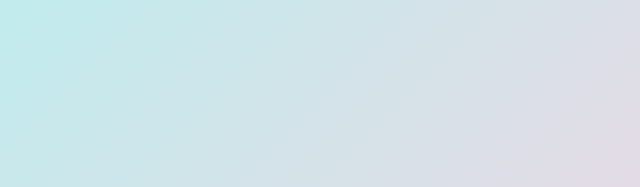
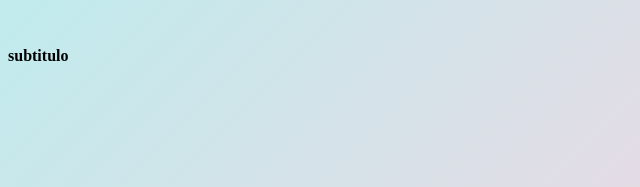
Before and after one commit to natibmanucra/Practica01, a plain HTML site: page index.html in a window 1280 px wide. Shown: the part 1039-1226 px from the top of the page, 0-640 px from the left. Drawn offline with nearby package versions, Linux system fonts and the light colour scheme.

Commit message:
agregue footer

```diff
--- a/index.html
+++ b/index.html
@@ -40,5 +40,9 @@
     <div class="combinado"></div>
 
     <div class="animaciones"></div>
+
+    <footer>
+        <h4>subtitulo</h4>
+    </footer>
 </body>
 </html>
```
